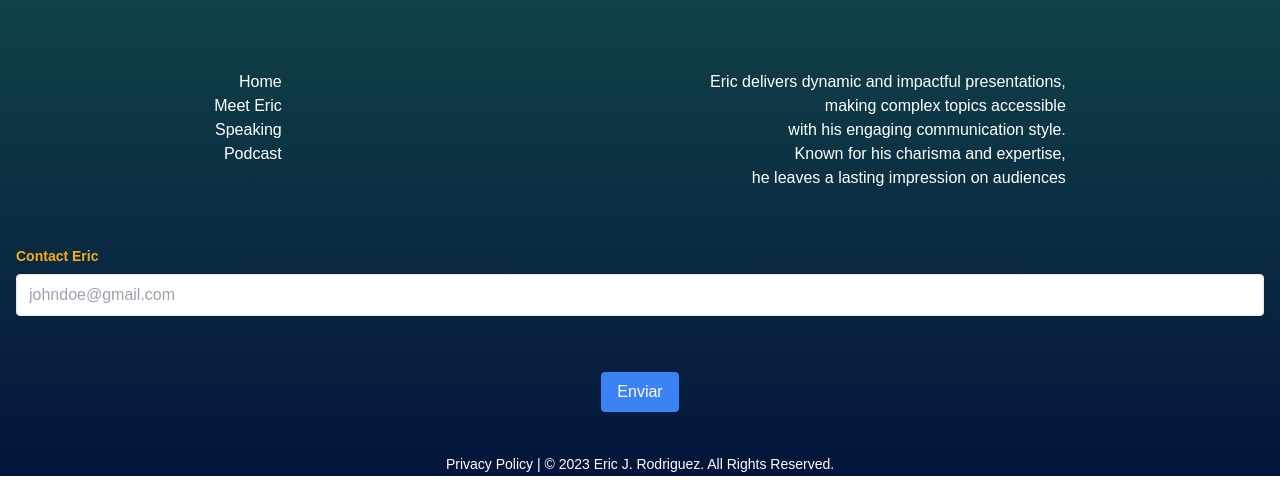
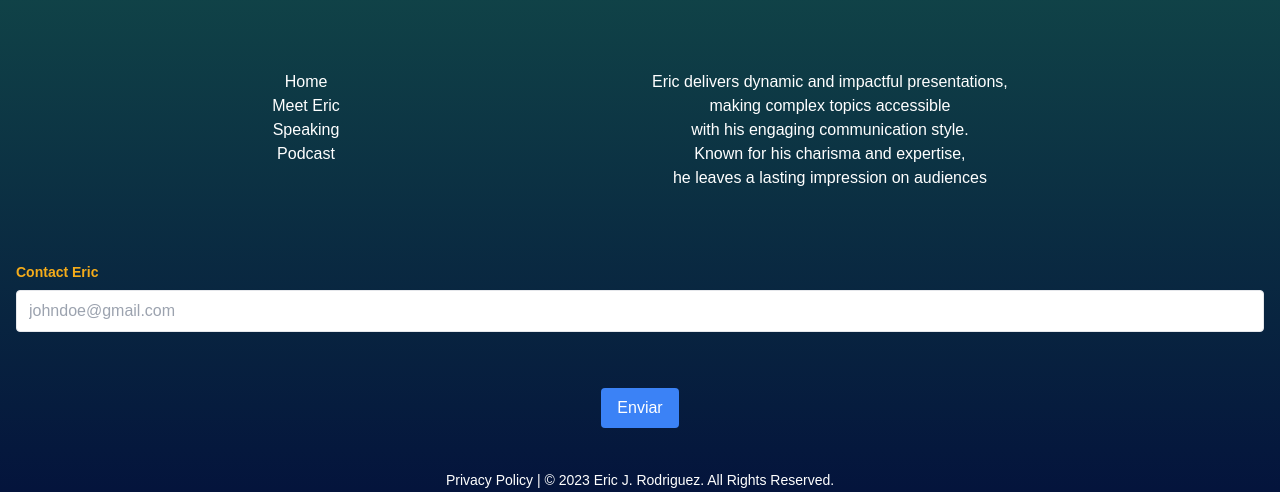
Before and after one commit to HackingMatrix/Eric-J.-Rodriguez, a website: page index.html in a window 1280 px wide. Shown: the part 5376-5868 px from the top of the page. Drawn offline with nearby package versions, Linux system fonts and the light colour scheme; a web font is replaced by a local one.

Commit message:
adjustments

```diff
--- a/index.html
+++ b/index.html
@@ -182,17 +182,17 @@
                 <img src="./assets/images/png-transparent-computer-icons-logo-linkedin-logopsd-source-files-angle-text-rectangle.png" alt="" class="w-10 h-10">
                 <img src="./assets/images/5ca98c73b2bb7a02bf8350933c7ca443.png" alt="" class="w-10 h-10">
             </div>
-            <div class="flex text-right justify-around 2xl:justify-evenly 2xl:text-center">
-                <div>
+            <div class="text-right md:flex   md:justify-evenly md::text-center">
+                <div class="flex justify-center pb-10">
 
-                    <ul>
+                    <ul class="px-10 text-center">
                         <li>Home</li>
                         <li>Meet Eric</li>
                         <li>Speaking</li>
                         <li>Podcast</li>
                     </ul>
                 </div>
-                <div>
+                <div class="text-center px-10">
 
                     <span class="whitespace-pre-line">Eric delivers dynamic and impactful presentations,
                         making complex topics accessible
```
